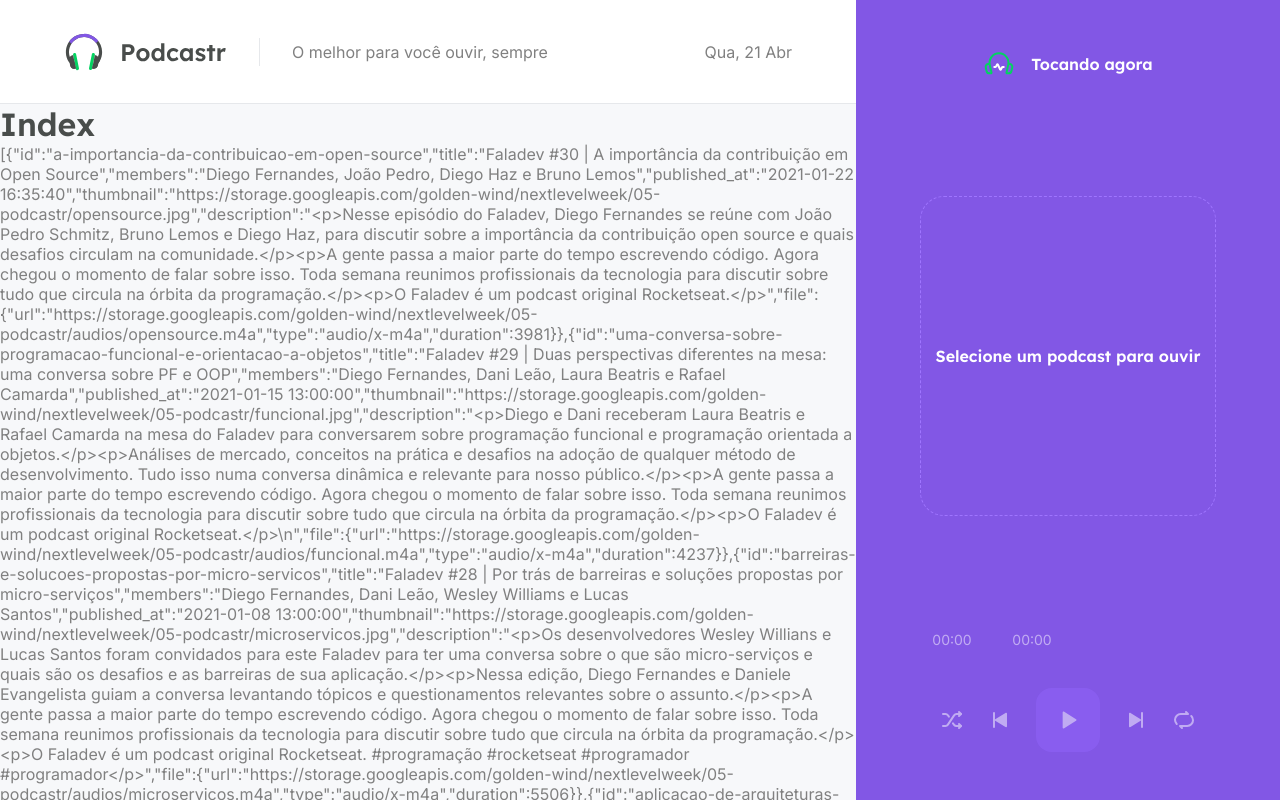
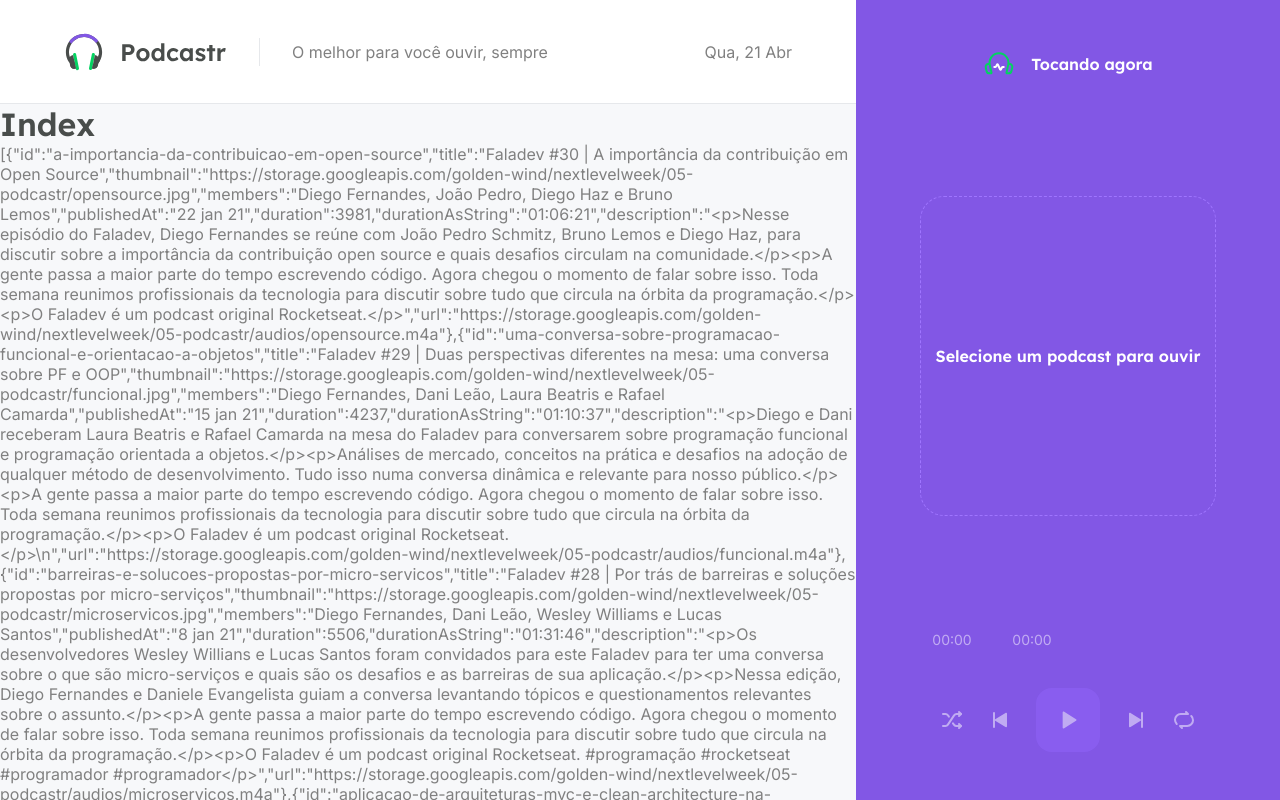
Before and after one commit to evenilson/NLW_05_REACT, a Next.js app in the folder podcastr-next/: page / in a window 1280 px wide. Shown: the top 800 px of the page. Built offline with nearby package versions, Linux system fonts and the light colour scheme; data requests are answered from the project's data file.

Commit message:
Formatando dados vindos da API

```diff
--- a/podcastr-next/package.json
+++ b/podcastr-next/package.json
@@ -9,6 +9,7 @@
     "server": "json-server server.json -w -d 750 -p 3333"
   },
   "dependencies": {
+    "axios": "^0.21.1",
     "date-fns": "^2.21.1",
     "next": "10.1.3",
     "react": "17.0.2",
--- a/podcastr-next/src/pages/index.tsx
+++ b/podcastr-next/src/pages/index.tsx
@@ -1,6 +1,26 @@
-import { Header } from "../components/Header";
+import { GetStaticProps } from "next";
+import { format, parseISO } from "date-fns"
+import ptBR from 'date-fns/locale/pt-BR'
+import { api } from "../services/api";
+import { convertDurationToTimeString } from "../utils/convertDurationToTimeString";
 
-export default function Home(props) {
+type Episode = {
+  id: string,
+  title: string,
+  thumbnail: string,
+  members: string,
+  publishedAt: string,
+  duration: number,
+  durationAsString: string,
+  description: string,
+  url: string
+}
+
+type HomeProps = {
+  episodes: Episode[];
+}
+
+export default function Home(props: HomeProps) {
   return (
     <>
       <h1>Index</h1>
@@ -9,14 +29,33 @@
   )
 }
 
-export async function getStaticProps() {
-  const response = await fetch('http://localhost:3333/episodes')
+export const getStaticProps: GetStaticProps = async () => {
+  const { data } = await api.get('episodes', {
+    params: {
+      _limit: 12,
+      _sort: 'published_at',
+      _order: 'desc'
+    }
+  })
 
-  const data = await response.json()
+  const episodes = data.map(episode => {
+    return {
+      id: episode.id,
+      title: episode.title,
+      thumbnail: episode.thumbnail,
+      members: episode.members,
+      publishedAt: format(parseISO(episode.published_at), 'd MMM yy', { locale: ptBR }),
+      duration: Number(episode.file.duration),
+      durationAsString: convertDurationToTimeString(Number(episode.file.duration)),
+      description: episode.description,
+      url: episode.file.url
+    }
+  })
+
 
   return {
     props: {
-      episodes: data,
+      episodes: episodes,
     },
     revalidate: 60 * 60 * 8,
   }
--- /dev/null
+++ b/podcastr-next/src/services/api.ts
@@ -0,0 +1,5 @@
+import axios from 'axios'
+
+export const api = axios.create({
+    baseURL: 'http://localhost:3333/'
+})
--- /dev/null
+++ b/podcastr-next/src/utils/convertDurationToTimeString.ts
@@ -0,0 +1,11 @@
+export function convertDurationToTimeString(duration: number) {
+    const hours = Math.floor(duration / 3600);
+    const minutes = Math.floor( (duration % 3600 ) / 60);
+    const seconds = duration % 60;
+
+    const timeString = [hours, minutes, seconds]
+        .map(unit => String(unit).padStart(2, '0'))
+        .join(':')
+
+    return timeString;
+}
```
Also changed, not shown: 1 other file (tests, documents, lock files or other folders).
